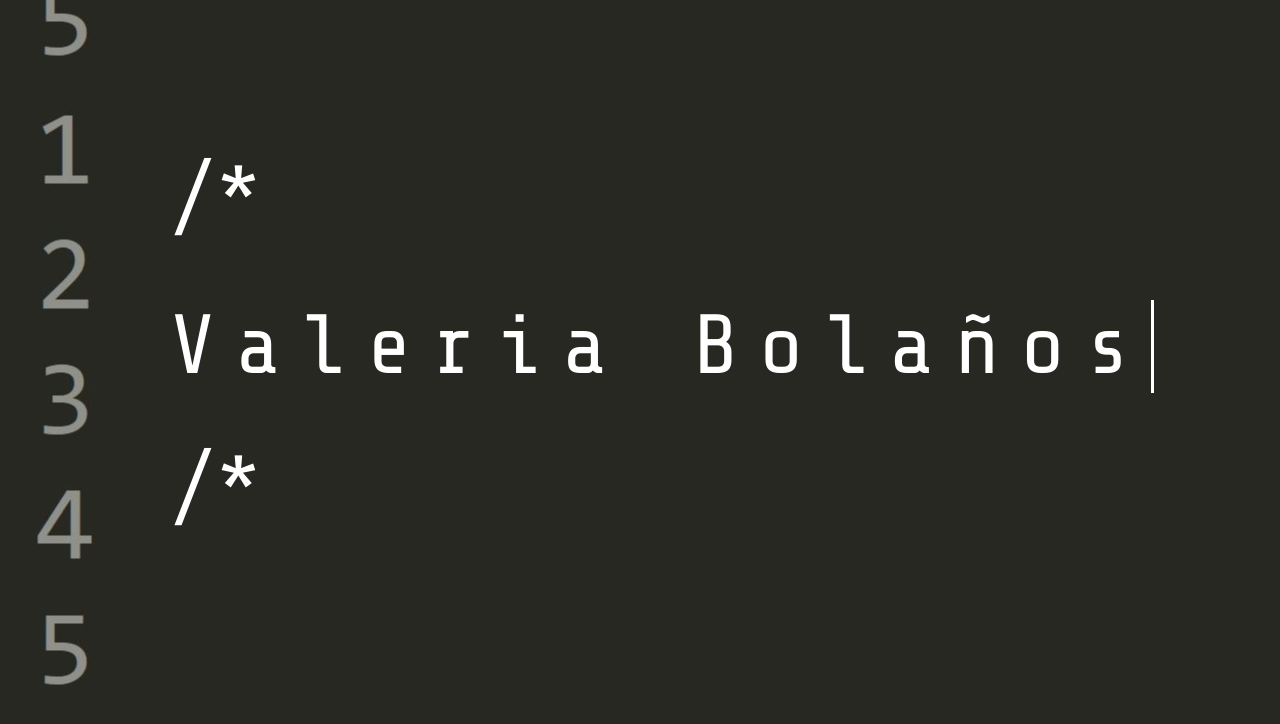
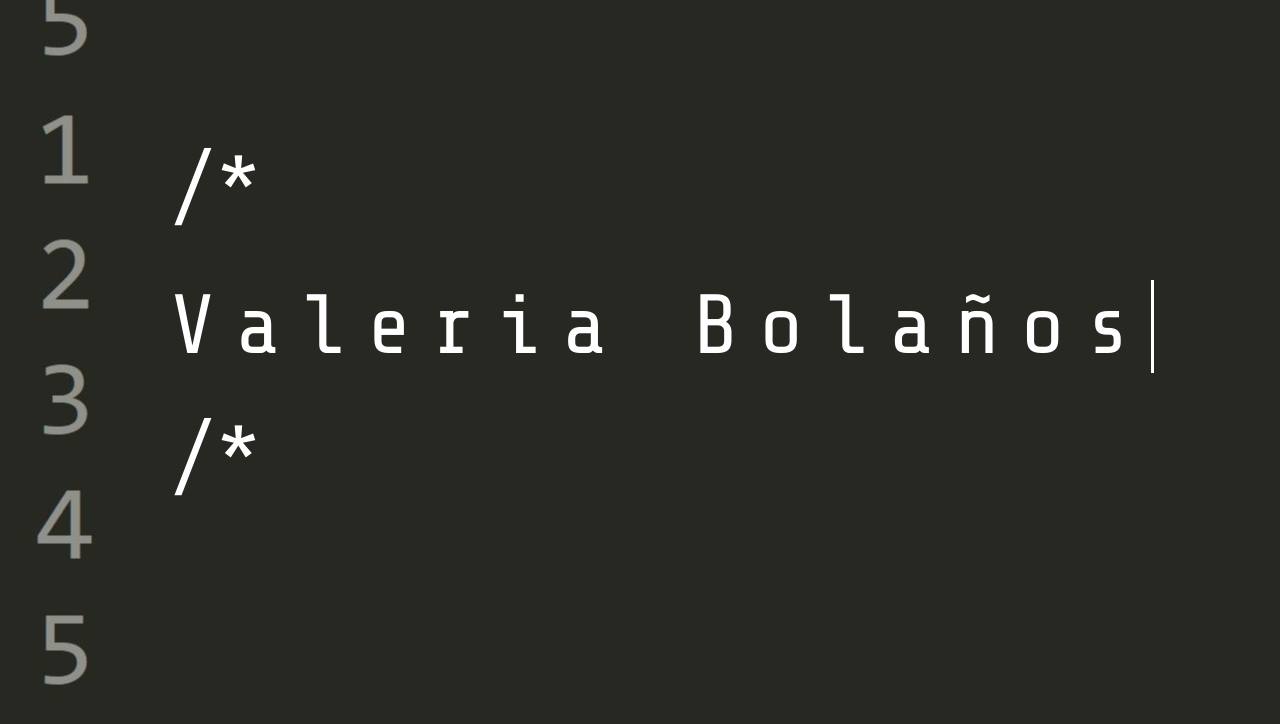
Before and after one commit to valebm/CV, a website: page index.html in a window 1280 px wide. Shown: the top 724 px of the page. Drawn offline with nearby package versions, Linux system fonts and the light colour scheme.

Commit message:
Arregla problemas de markup.

```diff
--- a/index.html
+++ b/index.html
@@ -25,7 +25,7 @@
 		</div>
 		<div class="row">
 			<div class="col-md-12 barra">
-	            <nav class="navbar justify-content-end navbar-default" data-spy="affix" data-offset-top="700">
+	            <nav class="navbar justify-content-end navbar-default" data-spy="affix" data-offset-top="600">
 	  				<ul class="nav-pills flex-column flex-sm-row">
 						<li class="nav-item"><a class="flex-sm-fill text-sm-center nav-link" href="#actividades">Activities</a></li>
 		                <li class="nav-item"><a class="flex-sm-fill text-sm-center nav-link" href="#habilidades">Skills</a></li>
@@ -49,6 +49,8 @@
     					<h4 class="seccion-negro">Personal Details</h4>
     				</div>
     			</div>
+    			<br>
+    			<br>
     			<div class="row">
     				<div class="col-md-3 col-xs-12">
 	    			<ul class="data">
@@ -112,6 +114,7 @@
     		</div>
     		<div class="col-md-7 offset-md-1">
     			<h4 class="seccion-negro">Languages</h4>
+    			<br>
     			<br>
     			<ul class="lang">
 				  <li>Español</li>
--- a/sass/main.scss
+++ b/sass/main.scss
@@ -93,8 +93,8 @@ h3.comment{
 	display: block;
 	font-size: 600%;
 	font-family: 'Share Tech Mono', monospace;
-	margin-top: 3.5rem;
-	margin-bottom: 3.5rem;
+	margin-top: 2.5rem;
+	margin-bottom: 2.5rem;
 }
 
 .white-letters{
```
Also changed, not shown: main.css.
